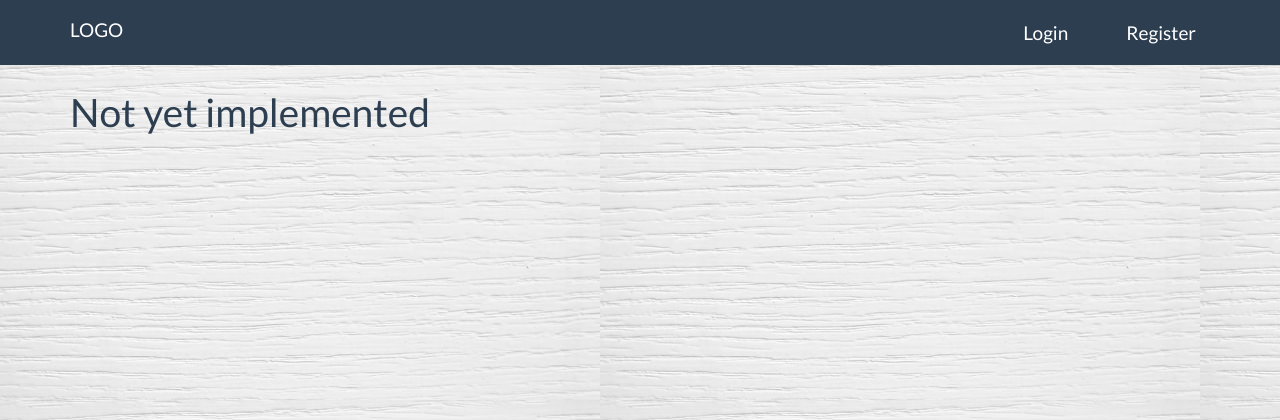
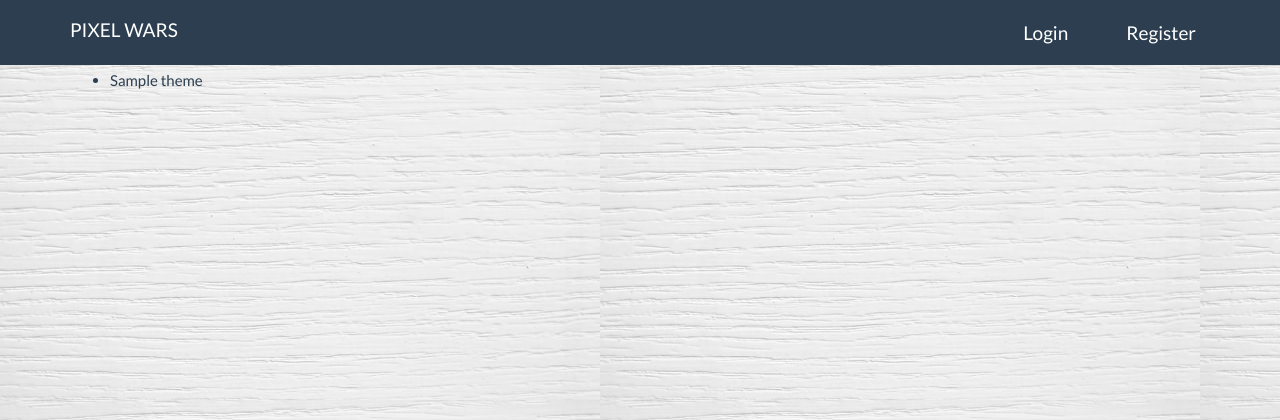
Before and after one commit to GenchoBG/HackTues3, a Django app: template skeleton/pixelwars/templates/pixelwars/tourney/index.html in a window 1280 px wide. Shown: the top 420 px of the page. Run offline with Django 3.2, Linux system fonts and the light colour scheme; the template is opened without the code that fills it: most values are stand-ins (such as "Sample title", 1, 10 or a date in 2020); some libraries are stand-ins or nearby versions.

Commit message:
Added view for tourney and MyUser model

```diff
--- a/skeleton/pixelwars/models.py
+++ b/skeleton/pixelwars/models.py
@@ -1,5 +1,5 @@
 from django.db import models
-from django.contrib.auth.models import User
+from django.contrib.auth.models import User, AbstractUser
 # Create your models here.
 
 class Game(models.Model):
@@ -20,3 +20,6 @@ class Player(models.Model):
 
 class Tourney(models.Model):
     name = models.CharField(max_length=250, null=1)
+
+class MyUser(AbstractUser):
+    picture = models.CharField(max_length=3000, null=1)
--- a/skeleton/pixelwars/templates/pixelwars/base.html
+++ b/skeleton/pixelwars/templates/pixelwars/base.html
@@ -3,10 +3,13 @@
 <!DOCTYPE html>
 <html lang="en">
 <head>
+
+
     <link rel="stylesheet" href="{% static 'pixelwars/css/style.css' %}">
     <link rel="stylesheet" href="{% static 'pixelwars/css/flipclock.css' %}">
 
-    <link rel="icon" href="{% static 'pixelwars/images/icon.png' %}">
+    {% block headstuffs %}
+    {% endblock %}
     <script src="http://ajax.googleapis.com/ajax/libs/jquery/1.10.2/jquery.min.js"></script>
     <script src="https://code.jquery.com/jquery-3.1.1.js"></script>
     <script src="{% static 'pixelwars/js/jquery-1.11.3.min.js' %}" type="text/javascript"></script>
@@ -16,8 +19,8 @@
     <script src="{% static 'pixelwars/js/homepage.js' %}"></script>
     <script src="{% static 'pixelwars/js/profile.js' %}"></script>
 
-    <link rel="stylesheet" type="text/css" href="//fonts.googleapis.com/css?family=Satisfy"
-
+    <link rel="stylesheet" type="text/css" href="//fonts.googleapis.com/css?family=Satisfy">
+    <link rel="icon" href="{% static 'pixelwars/images/icon.png' %}">
     <meta charset="UTF-8">
 
     <title>PixelArt Wars</title>
@@ -27,13 +30,12 @@
     <div class="navbar navbar-default navbar-fixed-top text-uppercase">
         <div class="container">
             <div class="navbar-header">
-                <a href="{% url 'pixelwars:index' %}" class="navbar-brand">LOGO</a>
+                <a href="{% url 'pixelwars:index' %}" class="navbar-brand">Pixel Wars</a>
                 <button type="button" class="navbar-toggle" data-toggle="collapse" data-target=".navbar-collapse">
                     <span class="icon-bar"></span>
 					<span class="icon-bar"></span>
 					<span class="icon-bar"></span>
                 </button>
-
             </div>
             <div class="navbar-collapse collapse">
                 <ul class="nav navbar-nav navbar-right">
--- a/skeleton/pixelwars/templates/pixelwars/index.html
+++ b/skeleton/pixelwars/templates/pixelwars/index.html
@@ -16,8 +16,8 @@
                         <div style="filter: alpha(opacity=70); opacity: 0.7; position: absolute; display: block; top: 0px; left: 0px; width: 100%; height: 100%;"></div>
                         <div style="position:absolute;display:block;background:url('img/loading.gif') no-repeat center center;top:0px;left:0px;width:100%;height:100%;"></div>
                     </div>
-                    <div data-u="slides"
-                         style="cursor:default;position:relative;top:0px;left:0px;width:300px;height:300px;overflow:hidden;">
+
+                    <div data-u="slides" style="cursor:default;position:relative;top:0px;left:0px;width:300px;height:300px;overflow:hidden;">
                         <div>
                             <img data-u="image" src="{% static "pixelwars/img/01.jpg" %}"/>
                         </div>
@@ -72,7 +72,7 @@
                     <div id="Game_modes" class="tabcontent">
                         <a href="{% url 'pixelwars:standart' %}">Standart</a>
                         <br>
-                        <a href="{% url 'pixelwars:tourney' %}">Tourney (not yet implemented)</a>
+                        <a href="{% url 'pixelwars:tourneyindex' %}">Tourney (not yet implemented)</a>
                     </div>
                 {% endif %}
             </div>
--- a/skeleton/pixelwars/templates/pixelwars/standart/index.html
+++ b/skeleton/pixelwars/templates/pixelwars/standart/index.html
@@ -19,3 +19,5 @@
     </form>
     </div>
 {% endblock %}
+
+<button style="background-color: {% if active %}green{% else %}grey{% endif %}" {% if active %}{% endif %}></button>
--- a/skeleton/pixelwars/templates/pixelwars/tourney/index.html
+++ b/skeleton/pixelwars/templates/pixelwars/tourney/index.html
@@ -1,6 +1,11 @@
 {% extends 'pixelwars/base.html' %}
 {% block main %}
     <div class="container">
-        <h1>Not yet implemented</h1>
+    <ul>
+        {% for tourney in tourneys %}
+            <li>{{ tourney.theme }}</li>
+        {% endfor %}
+    </ul>
+
     </div>
 {% endblock %}
--- a/skeleton/pixelwars/urls.py
+++ b/skeleton/pixelwars/urls.py
@@ -14,7 +14,7 @@ urlpatterns = [
     url(r'standart/(?P<id>\d+)/$', views.readstandart, name='readstandart'),
 
     #/pixelwars/tourney/
-    url(r'tourney/$', views.tourney, name="tourney"),
+    url(r'tourney/$', views.tourneyindex, name="tourneyindex"),
 
     #TODO:
     #/pixelwars/tourney/<id>/
--- a/skeleton/skeleton/settings.py
+++ b/skeleton/skeleton/settings.py
@@ -100,6 +100,7 @@ AUTH_PASSWORD_VALIDATORS = [
     },
 ]
 
+AUTH_USER_MODEL = 'skeleton.MyUser'
 
 # Internationalization
 # https://docs.djangoproject.com/en/1.10/topics/i18n/
```
Also changed, not shown: skeleton/pixelwars/views.py (+10 -6 lines), skeleton/db.sqlite3 (deleted).
